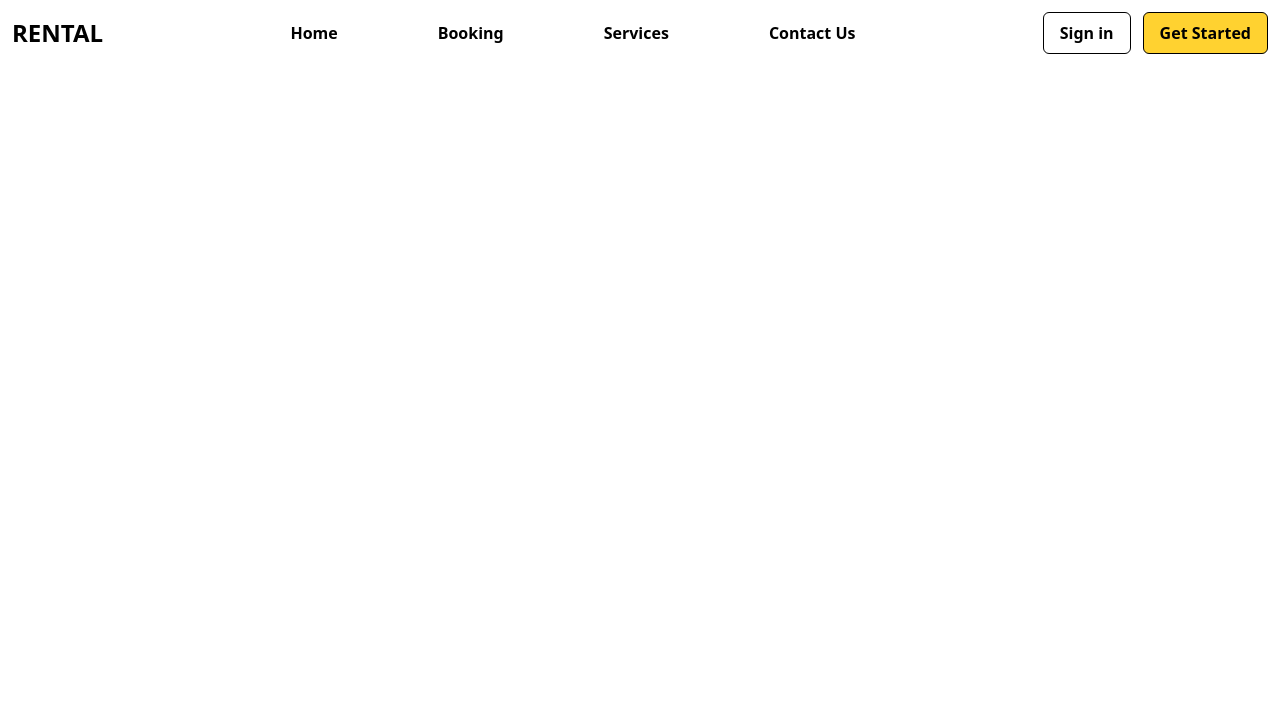
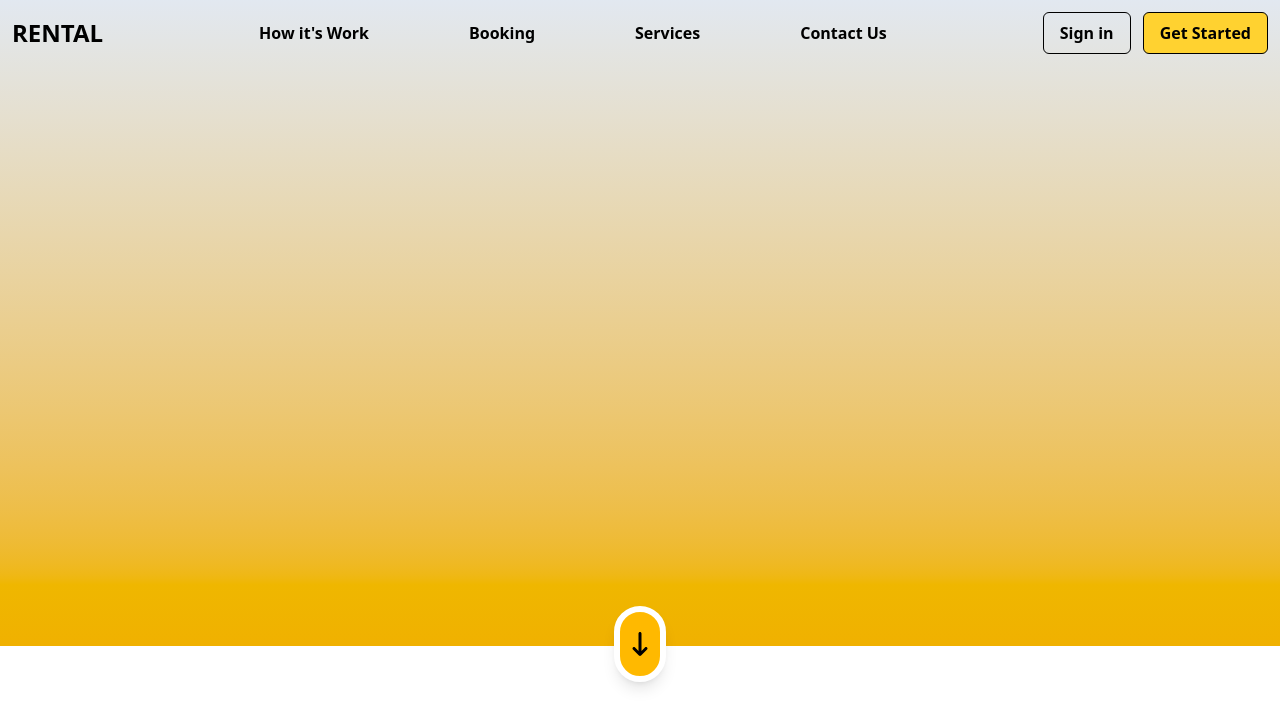
Before and after one commit to MaskINB/Car-Rental-web, a Next.js app: page / in a window 1280 px wide. Shown: the top 726 px of the page. Built offline with nearby package versions, Linux system fonts and the light colour scheme.

Commit message:
new section added

```diff
--- /dev/null
+++ b/src/app/components/Buttons/carouselbutton.jsx
@@ -0,0 +1,12 @@
+import React from 'react'
+import { FaArrowDownLong } from "react-icons/fa6";
+
+const carouselbutton = () => {
+return (
+    <div className="flex justify-center items-center bg-amber-400 border-6 border-white rounded-full pt-5 pb-5 pr-2 pl-2 shadow-lg transform transition-transform duration-300 hover:scale-120">
+        <FaArrowDownLong className="text-black text-2xl hover:text-white"/>
+    </div>
+)
+}
+
+export default carouselbutton
--- /dev/null
+++ b/src/app/components/carousel/carousel.jsx
@@ -0,0 +1,24 @@
+import React from 'react'
+import Navbar from "../navbar/navbar";
+import Carouselbutton from '../Buttons/carouselbutton';
+import Link from 'next/link';
+
+const carousel = () => {
+  return (
+    <>
+    <div className="bg-gradient-to-t from-yellow-500 from-0% to-slate-200 to-100% pt-0 pb-145 relative">
+      <Navbar />
+      <div className="relative top-148 bottom-0 bg-gray-300 flex justify-center items-center">
+        {/* Your carousel content */}
+
+        {/* Button positioned at the bottom-middle (50% inside, 50% outside) */}
+        <div className="absolute bottom-[-24px] left-1/2 transform -translate-x-1/2">
+          <Link href="/car"><Carouselbutton /></Link>
+        </div>
+      </div>
+    </div>
+  </>
+  )
+}
+
+export default carousel
--- a/src/app/components/navbar/navbar.jsx
+++ b/src/app/components/navbar/navbar.jsx
@@ -8,7 +8,7 @@ const navData = {
     url: "/"
   },
   navigation: [
-    { text: "Home", url: "/car" },
+    { text: "How it's Work", url: "/car" },
     { text: "Booking", url: "/booking" },
     { text: "Services", url: "/car_services" },
     { text: "Contact Us", url: "/contact_us" }
@@ -21,7 +21,7 @@ const navData = {
 
 const Navbar = () => {
   return (
-    <nav className="flex items-center justify-between p-3">
+    <nav className="flex items-center justify-between p-3 bg-gradient-to">
       {/* Logo (Left) */}
       <h1 className="font-bold text-2xl">
         <Link href={navData.logo.url}>{navData.logo.text}</Link>
--- a/src/app/page.jsx
+++ b/src/app/page.jsx
@@ -1,5 +1,5 @@
 import Image from "next/image";
-import Navbar from "./components/navbar/navbar";
+import Carousel from "./components/carousel/carousel";
 import Link from "next/link";
 
 
@@ -7,7 +7,8 @@ import Link from "next/link";
 export default function Home() {
   return (
     <>
-    <Navbar/>
+    <Carousel/>
     </>
+
   );
 }
```
Also changed, not shown: package.json (+4 -3 lines), 1 other file (tests, documents, lock files or other folders).
